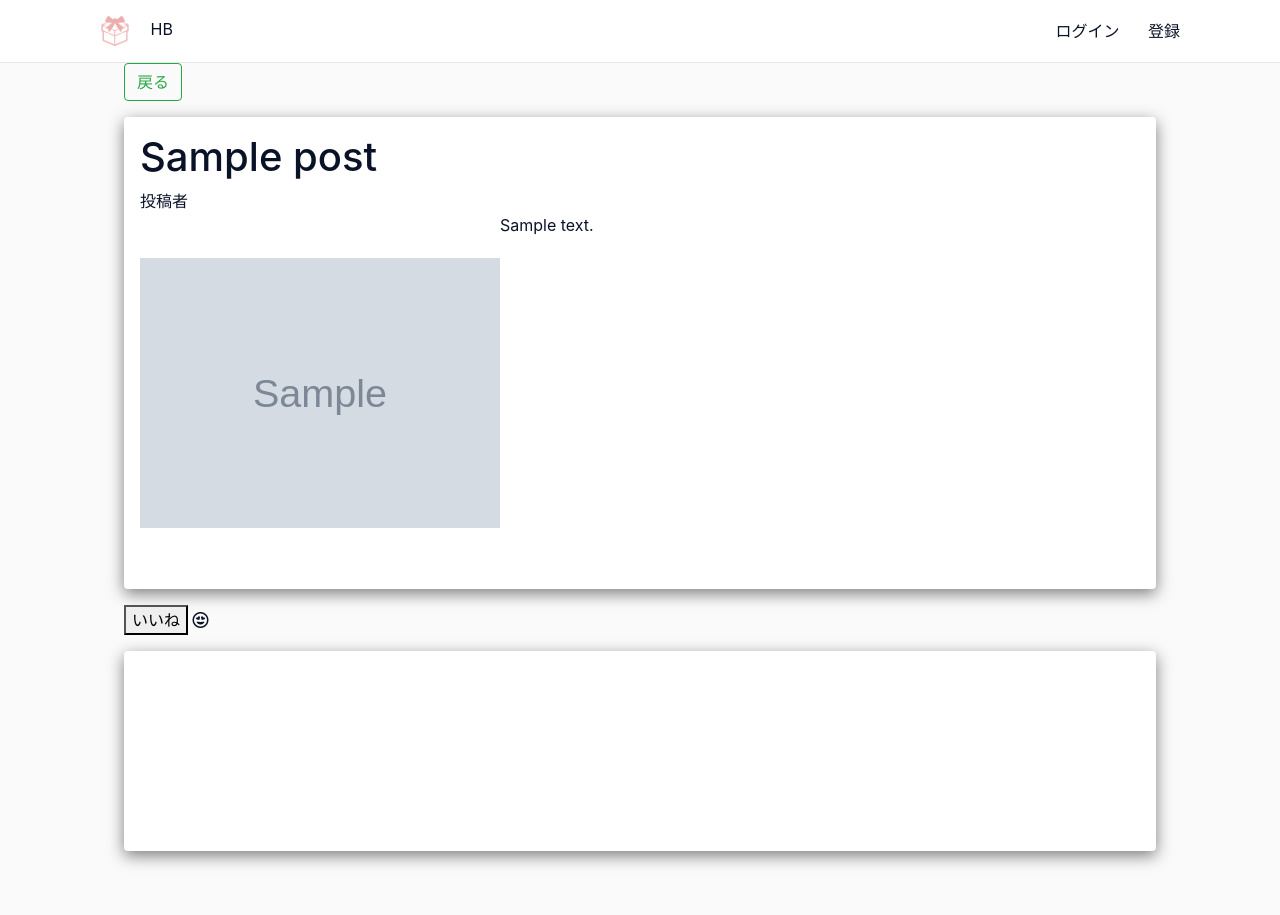
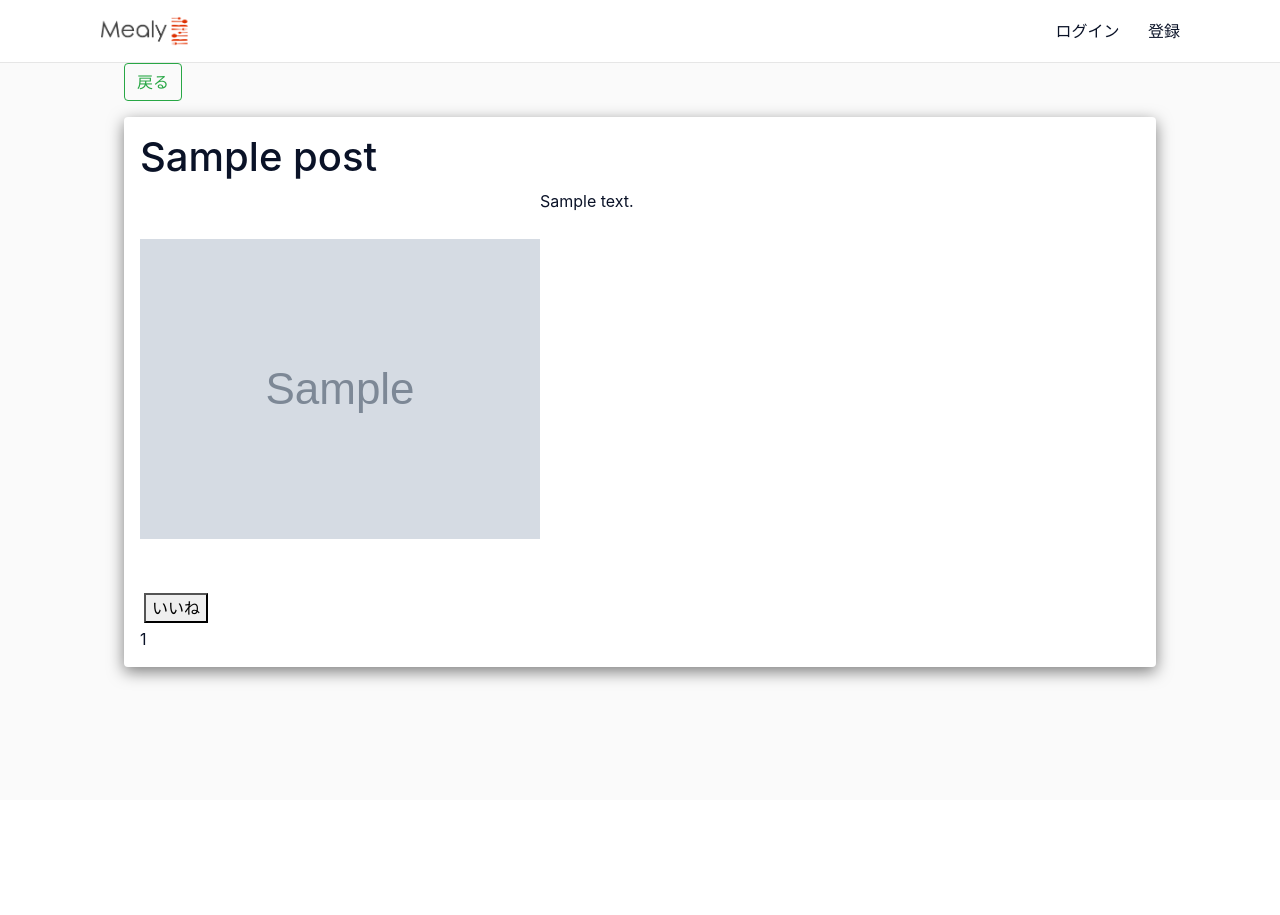
Before and after one commit to isomugi/mealy, a Django app: page /1/ in a window 1280 px wide. After the commit the page ends 684 px from the top, so only its background shows below. Run offline with Django 3.2, Linux system fonts and the light colour scheme; tables that the repository leaves empty hold one stand-in row (values such as "Sample post"); grey boxes marked "Sample" are stand-in pictures; some libraries are stand-ins or nearby versions.

Commit message:
いいね!ボタン

```diff
--- a/project/models.py
+++ b/project/models.py
@@ -2,6 +2,7 @@ from django.db import models
 from django.forms import ModelForm
 from django.core.validators import FileExtensionValidator
 from django.contrib.auth.models import User
+
 
 class Post(models.Model):
 	title = models.CharField(max_length = 200)
@@ -10,12 +11,20 @@ class Post(models.Model):
 		upload_to='uploads/%Y/%m/%d/',
 		validators=[FileExtensionValidator(['png', 'jpg', 'jpeg', 'PNG', 'JPG', 'JPEG'])]
 	)
+	like_num = models.IntegerField(default = 0)
 	pub_date = models.DateTimeField('date published', auto_now_add=True, null=True)
 	user = models.ForeignKey(User, on_delete=models.CASCADE)
 	def __str__(self):
 		return self.title
 
+
+
 class PostModel(ModelForm):
 	class Meta:
 		model = Post
 		fields = ['title', 'text', 'photo']
+
+class Like(models.Model):
+    user = models.ForeignKey(User, on_delete=models.CASCADE, related_name='like_user')
+    post = models.ForeignKey(Post, on_delete=models.CASCADE)
+    date_created = models.DateTimeField(auto_now_add=True)
--- a/project/static/project/css/main.css
+++ b/project/static/project/css/main.css
@@ -12,25 +12,29 @@ footer {
 	font-size: 12px;
 }
 
+h1 {
+	width: 400px !important;
+}
+
 .post-image {
-	width : 360px;
-	height: 360px;
+	width : 400px;
+	height: 400px;
 	object-fit: contain;
 }
 
-.shadow.cm{
-	height: 200px !important;
-
+.reaction_button {
+	margin-left: 4px;
+	margin-right: 4px;
+	margin-top: 4px;
+	margin-bottom: 4px
 }
-
 .shadow.mn {
 	box-shadow: 0 .3rem 1rem
 	   rgba(0, 0, 0, 0.5)!important;
 }
 
-.shadow.cm {
-	box-shadow: 0 .3rem 1rem
-	   rgba(0, 0, 0, 0.5)!important;
+.mb-2, .my-2 {
+	border: double 5px blue !important;
 }
 
 .mb-5,.mn {
--- a/project/templates/project/base.html
+++ b/project/templates/project/base.html
@@ -9,8 +9,8 @@
 		<link rel="stylesheet" type="text/css" href="{% static 'project/css/main.css' %}">
 		<script src="https://kit.fontawesome.com/d5c75f4bc7.js"></script>
 		{% block styles %}{% endblock %}
-		<link rel="icon" href="{% static 'project/images/present.png' %}">
-		<title>HB</title>
+		<link rel="icon" href="{% static 'project/images/Mealy_icon2.png' %}">
+		<title>Mealy</title>
 	</head>
 	<body class="background-grey">
 		<header>
--- a/project/templates/project/detail.html
+++ b/project/templates/project/detail.html
@@ -1,17 +1,18 @@
 {% extends 'project/base.html' %}
 {% block contents %}
 
-<a href="{% url 'project:index' %}"><button type="button" class="btn btn-outline-success">戻る</button></a>
+<a href="{% url 'project:index' %}">
+	<button type="button" class="btn btn-outline-success">
+		戻る
+	</button>
+</a>
 
 
 <div class="shadow p-3 mb-5 bg-white rounded mn">
 	<div class="left">
 		<h1 >{{ post.title }}</h1>
-		<div class="" >投稿者</div>
+		<div class="" >{{ user.username }}</div>
 	</div>
- <div class="">
-
- </div>
 	<div class="flex">
 		<div class="center">
 			<img src="{{ post.photo.url }}" alt="[Image]" class="post-image" align="center">
@@ -21,16 +22,19 @@
 			<div class="" >
 				{{ post.text }}
 			</div>
+			<div type="scroll" class="comment">
+				<!--  -->
+			</div>
 		</div>
 	</div>
+  <a href="{% url 'project:like' post.id %}">
+   <button class="reaction_button" type="button" name="button">
+		 いいね
+	 </button>
+	</a>
+<div class="">{{ post.like_num }}
+
 </div>
-
-<button type="button" name="button">いいね</button>
-<i class="far fa-grin-hearts"></i>
-<div class="shadow p-3 mb-5 bg-white rounded cm">
-	<div type="scroll" class="comment">
-		<!--  -->
-	</div>
 </div>
 
 <br><br>
--- a/project/templates/project/navi.html
+++ b/project/templates/project/navi.html
@@ -3,9 +3,8 @@
 	<div class="flex justify-space-between align-center py-3">
 		<div>
 			<a href="{% url 'project:index' %}">
-				<img src="{% static 'project/images/present.png' %}" alt="[Logo]" height="30">
+				<img src="{% static 'project/images/Mealy_logo.png' %}" alt="[Logo]" height="30">
 			</a>
-			<span class="px-3">HB</span>
 		</div>
 		<div class="">
 			{% if user.is_authenticated %}
--- a/project/templates/project/post.html
+++ b/project/templates/project/post.html
@@ -1,6 +1,6 @@
 <a href="{% url 'project:detail' post.id %}">
-	<div class="bg-white py-4">
-		{{ post.text }}
+	<div class="bg-white p-3">
+		{{ post.title }}
 		<div class="fa-0_8x">
 			{{ post.user.username }}
 		</div>
--- a/project/urls.py
+++ b/project/urls.py
@@ -13,6 +13,7 @@ urlpatterns = [
 	path('register/', views.register, name='register'),
 	path('login/', views.login_view, name='login'),
 	path('logout/', views.logout_view, name='logout'),
+    path('like/<int:post_id>/', views.like, name='like'),
 ]
 
 from django.conf import settings
--- a/project/views.py
+++ b/project/views.py
@@ -4,7 +4,7 @@ from django.shortcuts import get_object_or_404, render, redirect
 from django.contrib.auth.models import User
 from django.contrib.auth import login as login, authenticate, logout
 
-from .models import Post, PostModel
+from .models import Post, PostModel, Like
 from .forms import UserCreateForm, UserUpdateForm, LoginForm
 
 def index(request):
@@ -35,6 +35,29 @@ def post(request):
 	else:
 		form = PostModel()
 	return render(request, 'project/create.html', { 'form': form })
+
+def like(request, post_id):
+	if not request.user.is_authenticated:
+		return redirect('project:login')
+
+	post = Post.objects.get(id=post_id)
+	is_like = Like.objects.filter(user=request.user).filter(post=post).count()
+    # unlike
+	if is_like > 0:
+		liking = Like.objects.get(post__id=post_id, user=request.user)
+		liking.delete()
+		post.like_num -= 1
+		post.save()
+		return redirect('project:detail', post_id = post.id)
+    # like
+	post.like_num += 1
+	post.save()
+	like = Like()
+	like.user = request.user
+	like.post = post
+	like.save()
+	return redirect('project:detail', post_id = post.id)
+
 
 def mypage(request):
 	if not request.user.is_authenticated:
```
Also changed, not shown: project/migrations/0005_like.py (added), project/migrations/0006_post_like_num.py (added), project/static/project/images/Mealy_icon1.png (added), project/static/project/images/Mealy_icon2.png (added), project/static/project/images/Mealy_logo.png (added).
